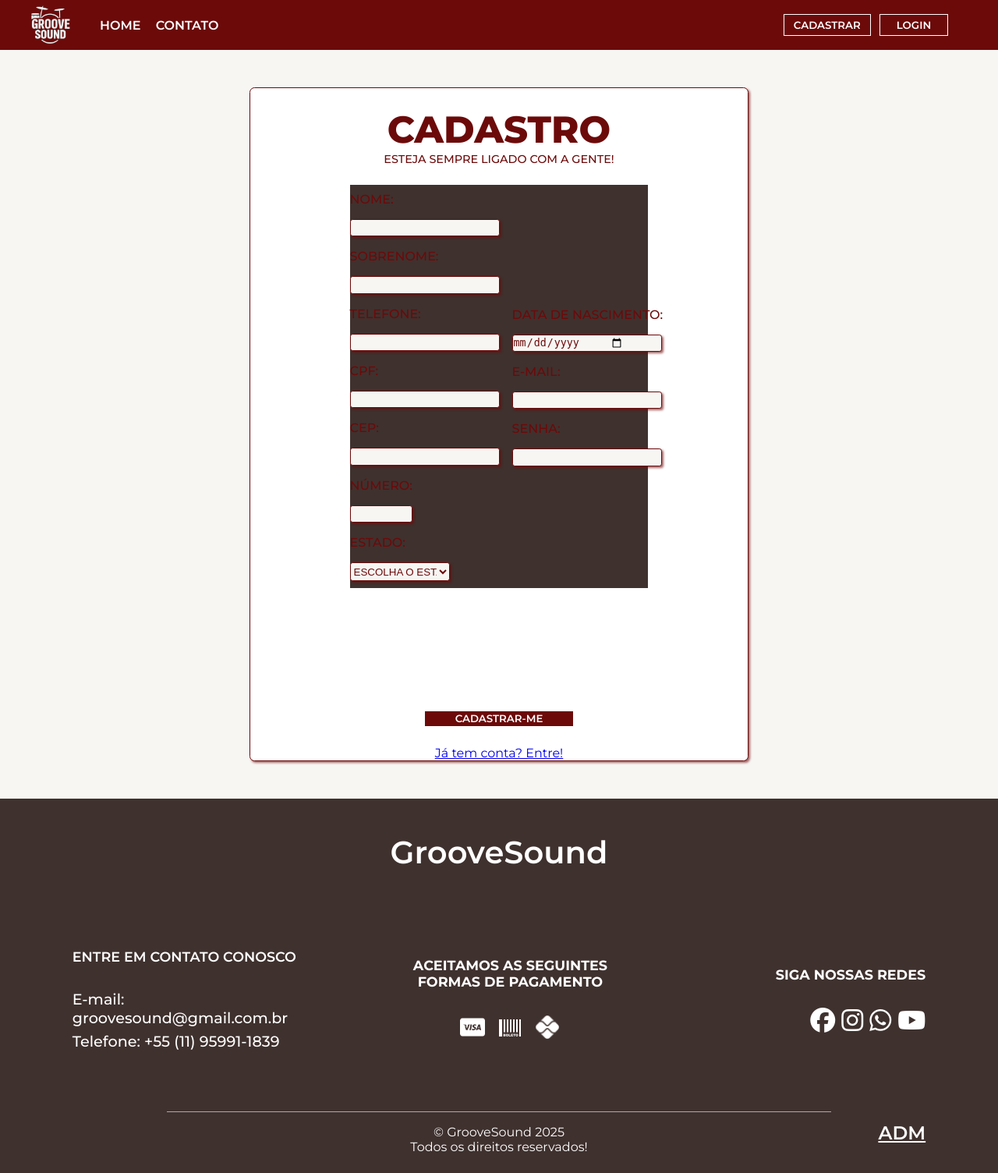
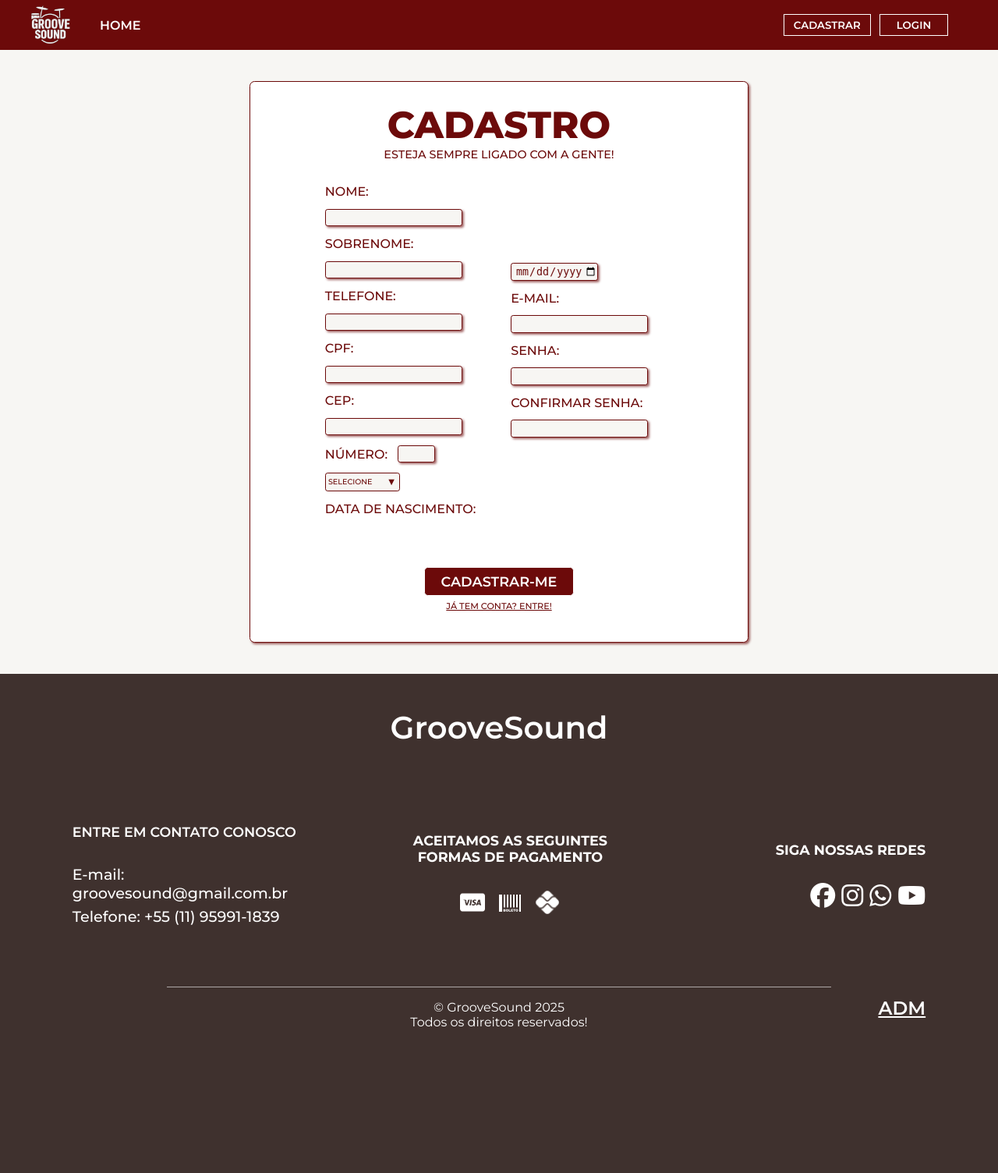
Before and after one commit to coutinho-06/Projeto_Loja_De_Musica_Umc, a PHP site: page /TelaFormularioCadastro.php in a window 1280 px wide. Shown: the whole page at 78% size. After the commit the page ends 1316 px from the top, so only its background shows below. Run offline with PHP 8.4, Linux system fonts and the light colour scheme; some libraries are stand-ins or nearby versions.

Commit message:
Ajustes de estilização e colocação de um Select de javascript na tela de cadastro

```diff
--- a/Sistema/CSS/estiloTelaFormularioCadastro.css
+++ b/Sistema/CSS/estiloTelaFormularioCadastro.css
@@ -9,7 +9,7 @@
     justify-content: center;
     align-items: center;
     width: 100%;
-    height: 120vh;
+    height: 100vh;
     background-color: #F7F6F3;
 
 }
@@ -61,11 +61,9 @@
     display: flex;
     flex-direction: column;
     justify-content: center;
-    align-items: flex-start;
     flex-wrap: wrap;
-    width: 60%;
-    gap: 1rem;
-    background-color: #3f312e;
+    width: 70%;
+    gap: 0.8rem;
 
 
     label{
@@ -80,14 +78,19 @@
         background-color: #F7F6F3;
         height: 1.4rem;
         color: var(--cor-primaria);
-        width: 12rem;
-        padding-right: 3rem;
+        width: 11rem;
+        padding-left: 0.3rem;
+        outline: none; /* tirar borda padrão do input */
+
 
     }
     input.num{
-        width: 5rem;
+        width: 3rem;
     }
-    select{
+    input.dt{
+        width: 7rem;
+    }
+    /* select{
         border: 1px solid var(--cor-primaria);
         border-radius: 0.2rem;
         box-shadow: 2px 2px 3px #6c0a0a9f;
@@ -96,26 +99,141 @@
         width: 8rem;
         text-transform: uppercase;
         color: var(--cor-primaria);
+        overflow: auto;
+    } */
 
 }
+
+/* Container principal */
+.custom-select {
+  position: relative;
+  width: 6rem;
+  height: 1.5rem;
+
+  label{
+    font-size: 0.6rem;
+    font-weight: 500;
+    text-transform: uppercase;
+  }
+
+}
+
+/* Botão principal (onde aparece o valor selecionado) */
+.select-btn {
+  background-color: #F7F6F3;
+  color: var(--cor-primaria);
+  border: 1px solid var(--cor-primaria);
+  border-radius: 0.2rem;
+  cursor: pointer;
+  display: flex;
+  justify-content: space-between;
+  align-items: center;
+  transition: 0.2s;
+  padding: 0.2rem;
+}
+
+.select-btn:hover {
+  background: var(--cor-terciaria);
+}
+
+/* Ícone da seta */
+.select-btn::after {
+  content: "▼";
+  font-size: 0.8rem;
+}
+
+/* Lista de opções (dropdown) */
+.options {
+  position: absolute;
+  top: 110%;
+  left: 0;
+  width: 100%;
+  overflow-y: auto;
+  max-height: 160px;
+  background-color: #F7F6F3;
+  border: 1px solid var(--cor-primaria);
+  border-radius: 0.2rem;
+  display: none;
+  z-index: 10;
+  padding: 0.5rem;
+
+}
+
+/* Estilo das opções */
+.option {
+  cursor: pointer;
+  transition: 0.2s;
+}
+
+.option:hover {
+  background: var(--cor-primaria);
+}
+
+/* Scroll personalizado */
+.options::-webkit-scrollbar {
+  width: 8px;
+}
+
+.options::-webkit-scrollbar-track {
+  background: #F7F6F3;
+}
+
+.options::-webkit-scrollbar-thumb {
+  background: var(--cor-primaria);
+  border-radius: 0.2rem;
+}
+
+.options::-webkit-scrollbar-thumb:hover {
+  background: #a00d0d;
+}
+
+
+
+
+
+
+
+
+
+
+
+
+
+
+.caixaInputNum{
+    display: flex;
+    align-items: center;
+    gap: 0.8rem;
+}
+input[type=number]::-webkit-outer-spin-button,
+input[type=number]::-webkit-inner-spin-button {
+    background-color:var(--cor-primaria);
 
 }
 
 .caixabtn{
     height: 25%;
+    display: flex;
+    flex-direction: column;
+    width: 100%;
+    justify-content: center;
+    align-items: center;
+    gap: 0.4rem;
 
-}
 
     button{
             text-transform: uppercase;
             font-family: "Montserrat", sans-serif;
             color: #fff;
             font-weight: 600;
+            border-radius: 0.3rem;
+            cursor: pointer;
 
             border: 1px solid #fff;
             background-color: var(--cor-primaria);
-        width: 12rem;
-        height: 2.5rem;
+            width: 30%;
+            height: 2.3rem;
+            font-size: 1.1rem;
 
             transition: all 0.5s ease-in-out;
 
@@ -130,3 +248,12 @@
             }
 
     }
+
+    a{
+        color:var(--cor-primaria);
+        text-transform: uppercase;
+        font-family: "Montserrat", sans-serif;
+        font-size: 0.7rem;
+        font-weight: 500;
+    }
+}
--- a/Sistema/TelaFormularioCadastro.php
+++ b/Sistema/TelaFormularioCadastro.php
@@ -28,7 +28,6 @@
         </div>
         <div class="linksNav">
             <a href="index.php">Home</a>
-            <a href="#footer">Contato</a>
         </div>
         <div class="btnNav">
             <button><a class="linkbtn" href="TelaFormularioCadastro.php">Cadastrar</a></button>
@@ -57,49 +56,56 @@
                 <input type="text" id="" name="">
                 <label for="">cep:</label>
                 <input type="text" id="" name="">
-                <label for="">Número:</label>
-                <input type="Number" class="num" id="" name="">
-                <label for="">Estado:</label>
-                <select name="" id="">
-                    <option value="#">Escolha o estado</option>
-                    <option value=""></option>
-                    <option value=""></option>
-                    <option value=""></option>
-                    <option value=""></option>
-                    <option value=""></option>
-                    <option value=""></option>
-                    <option value=""></option>
-                    <option value=""></option>
-                    <option value=""></option>
-                    <option value=""></option>
-                    <option value=""></option>
-                    <option value=""></option>
-                    <option value=""></option>
-                    <option value=""></option>
-                    <option value=""></option>
-                    <option value=""></option>
-                    <option value=""></option>
-                    <option value=""></option>
-                    <option value=""></option>
-                    <option value=""></option>
-                    <option value=""></option>
-                    <option value=""></option>
-                    <option value=""></option>
-                    <option value=""></option>
-                    <option value=""></option>
-                    <option value=""></option>
-                    <option value=""></option>
-                </select>
+                <div class="caixaInputNum">
+                    <label for="">Número:</label>
+                    <input type="Number" min="0" class="num" id="" name="">
+                </div>
+
+                <div class="custom-select">
+                    <label class="select-btn" id="selectBtn">Selecione</label>
+                    <div class="options" id="optionsList">
+                        <div class="#">Selecione</div>
+                        <div class="option">AC</div>
+                        <div class="option">AL</div>
+                        <div class="option">AP</div>
+                        <div class="option">AM</div>
+                        <div class="option">BA</div>
+                        <div class="option">CE</div>
+                        <div class="option">DF</div>
+                        <div class="option">ES</div>
+                        <div class="option">GO</div>
+                        <div class="option">MA</div>
+                        <div class="option">MT</div>
+                        <div class="option">MS</div>
+                        <div class="option">MG</div>
+                        <div class="option">PA</div>
+                        <div class="option">PB</div>
+                        <div class="option">PR</div>
+                        <div class="option">PE</div>
+                        <div class="option">PI</div>
+                        <div class="option">RJ</div>
+                        <div class="option">RN</div>
+                        <div class="option">RS</div>
+                        <div class="option">RO</div>
+                        <div class="option">RR</div>
+                        <div class="option">SC</div>
+                        <div class="option">SP</div>
+                        <div class="option">SE</div>
+                        <div class="option">TO</div>
+                    </div>
+                </div>
 
                 <label for="">Data de Nascimento:</label>
-                <input type="date" id="" name="">
+                <input type="date" class="dt" id="" name="">
                 <label for="">E-mail:</label>
                 <input type="text" id="" name="">
                 <label for="">Senha:</label>
                 <input type="password" id="" name="">
+                <label for="">Confirmar Senha:</label>
+                <input type="password" id="" name="">
             </div>
 
-            <div class="caixabtn"></div>
+            <div class="caixabtn">
                 <button type="submit">CADASTRAR-ME</button>
                 <a href="#">Já tem conta? Entre!</a>
             </div>
@@ -161,6 +167,31 @@
 
 
 
+    <script>
+
+        const selectBtn = document.getElementById('selectBtn');
+        const optionsList = document.getElementById('optionsList');
+        const options = document.querySelectorAll('.option');
+
+        selectBtn.addEventListener('click', () => {
+        optionsList.style.display = optionsList.style.display === 'block' ? 'none' : 'block';
+        });
+
+        options.forEach(option => {
+        option.addEventListener('click', () => {
+            selectBtn.textContent = option.textContent;
+            optionsList.style.display = 'none';
+        });
+        });
+
+        window.addEventListener('click', (e) => {
+        if (!e.target.closest('.custom-select')) {
+            optionsList.style.display = 'none';
+        }
+        });
+</script>
+
+
     <script src="https://kit.fontawesome.com/ef7e10212e.js" crossorigin="anonymous"></script>
 </body>
 </html>
```
Lines whose indentation alone changed are shown as unchanged.
